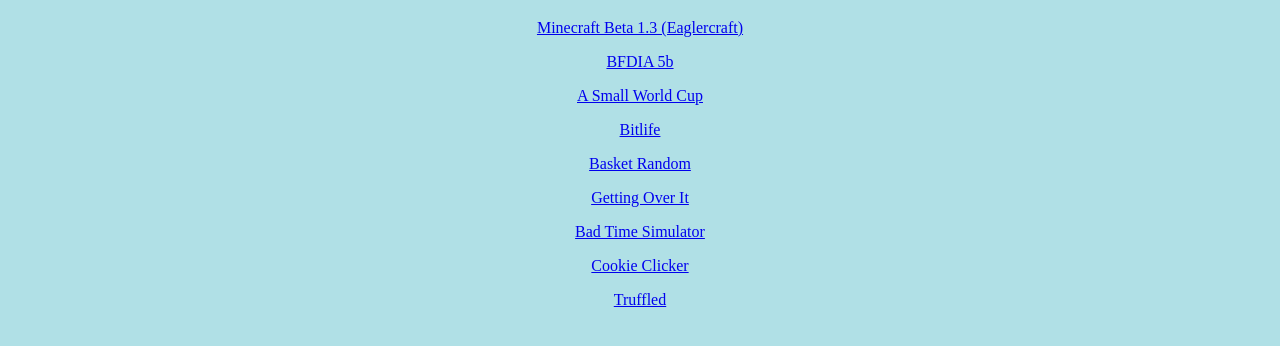
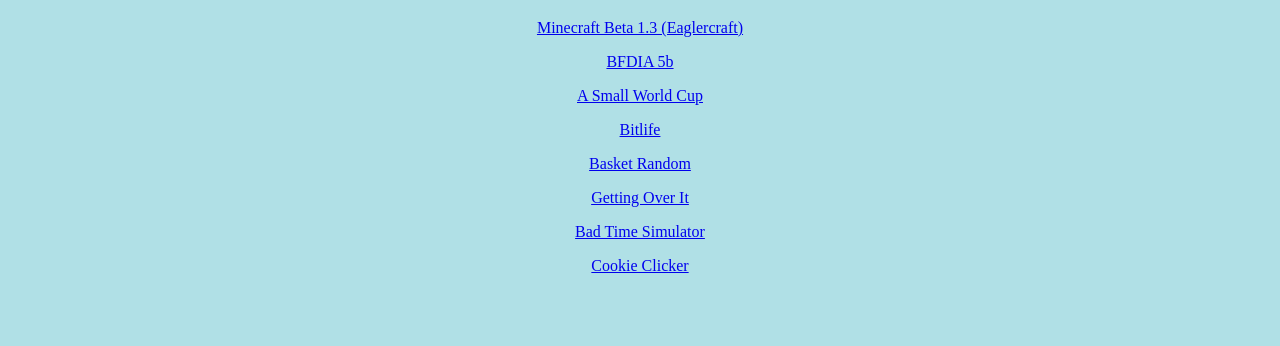
Before and after one commit to Unblocked-Math/Unblocked-Math.github.io, a plain HTML site: page index.html in a window 1280 px wide. Shown: the part 62-408 px from the top of the page. Drawn offline with Linux system fonts and the light colour scheme.

Commit message:
Update index.html

```diff
--- a/index.html
+++ b/index.html
@@ -14,7 +14,6 @@
     <p style = "text-align:center"><a href = "goi">Getting Over It</a></p>
     <p style = "text-align:center"><a href = "sans-fight">Bad Time Simulator</a></p>
     <p style = "text-align:center"><a href = "cookie-clicker">Cookie Clicker</a></p>
-    <p style = "text-align:center"><a href = "truffled">Truffled</a></p>
 
   </body>
 
```
